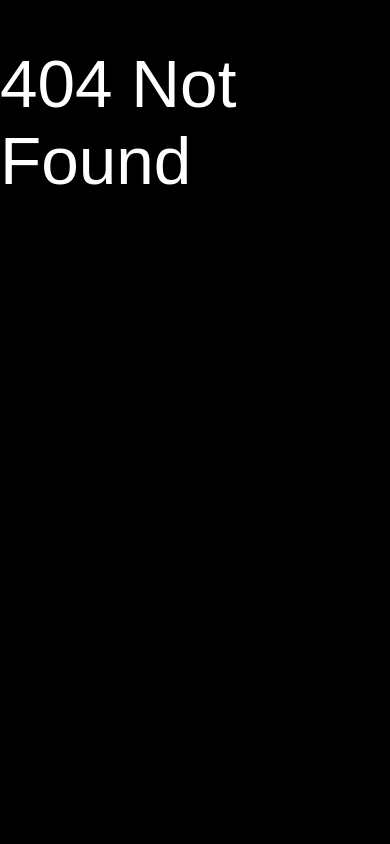
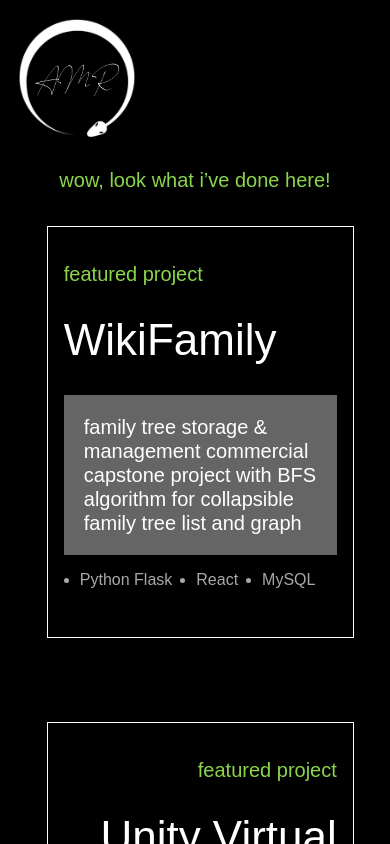
Before and after one commit to matyevaa/portfolio, a React (Create React App) app: page /portfolio/works in a window 390 px wide. Before the commit this address led to /404. Shown: the top 844 px of the page. Built offline with nearby package versions, Linux system fonts and the light colour scheme; a web font is replaced by a local one.

Commit message:
final changes

```diff
--- a/src/App.css
+++ b/src/App.css
@@ -517,7 +517,6 @@ p #explore .green_text {
 
 }
 
-
 @media only screen and (max-width: 1024px) {
 
   body {
@@ -546,7 +545,7 @@ p #explore .green_text {
   }
 
   #wow {
-    margin-top: 25vh;
+    margin-top: 30vh;
     margin-bottom: -10vh;
   }
 
@@ -708,7 +707,7 @@ p #explore .green_text {
   }
 
   #wow {
-    margin-top: 25vh;
+    margin-top: 30vh;
     margin-bottom: -12vh;
   }
 
--- a/src/App.js
+++ b/src/App.js
@@ -17,8 +17,8 @@ function App() {
   return (
     <Router>
         <Routes>
-          <Route path="/portfolio" element={<Main/>} />
-          <Route path="/works" element={<Works/>} />
+          <Route exact path="/portfolio" element={<Main/>} />
+          <Route path="/portfolio/works" element={<Works/>} />
           <Route exact path="/404" element={<ErrorPage/>} />
           <Route path="*" element={<Navigate to="/404" />}/>
         </Routes>
--- a/src/pages/main.js
+++ b/src/pages/main.js
@@ -17,16 +17,14 @@ const Main = () => {
   const navigate = useNavigate();
 
   function handleClick() {
-    navigate("/works");
+    navigate("/portfolio/works");
   }
 
   function handleClickHome() {
     let imageToSpin = document.getElementById('snake');
     imageToSpin.classList.toggle('rotated')
-    console.log("rotate! main");
     setTimeout(function() {
-      console.log("navigate!");
-      navigate("/");
+      navigate("/portfolio");
    }, 200);
   }
 
--- a/src/pages/works.js
+++ b/src/pages/works.js
@@ -37,10 +37,8 @@ const Works = () => {
   function handleClickHome() {
     let imageToSpin = document.getElementById('snake');
     imageToSpin.classList.toggle('rotated')
-    console.log("rotate! works");
     setTimeout(function() {
-      console.log("navigate!");
-      navigate("/");
+      navigate("/portfolio");
    }, 2000);
   }
 
```
